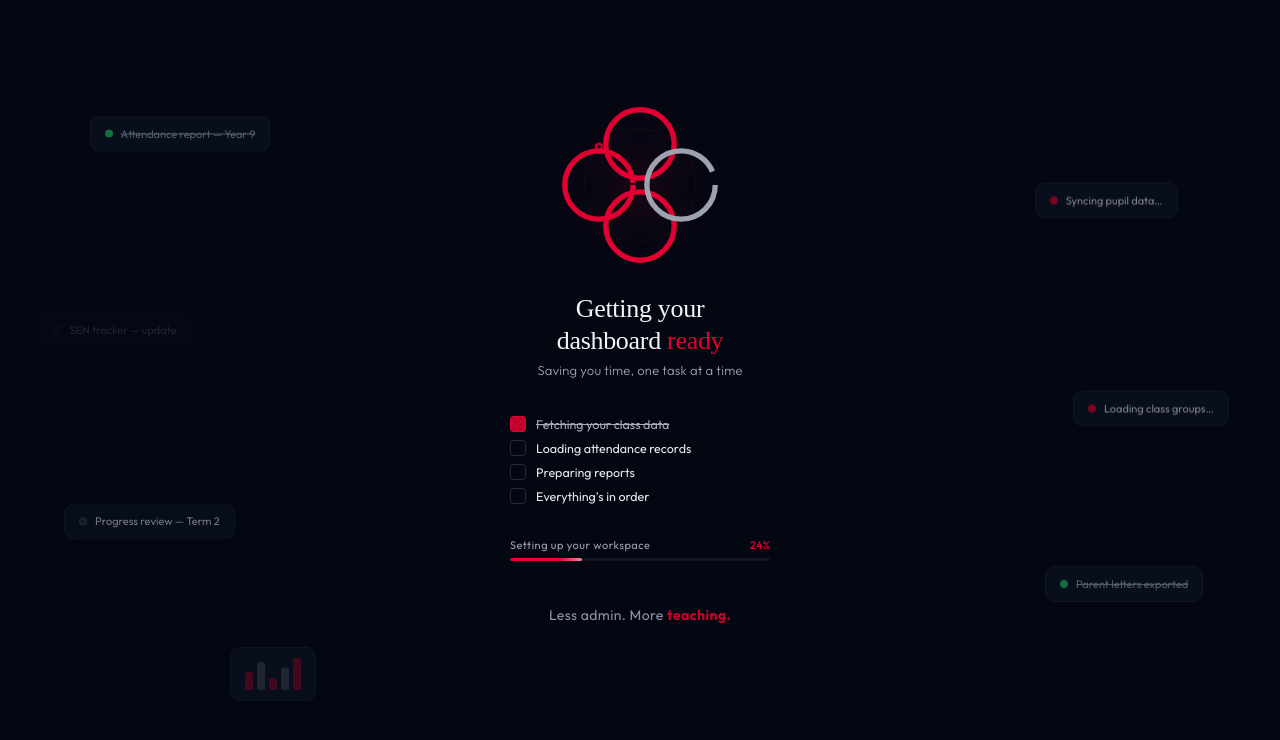
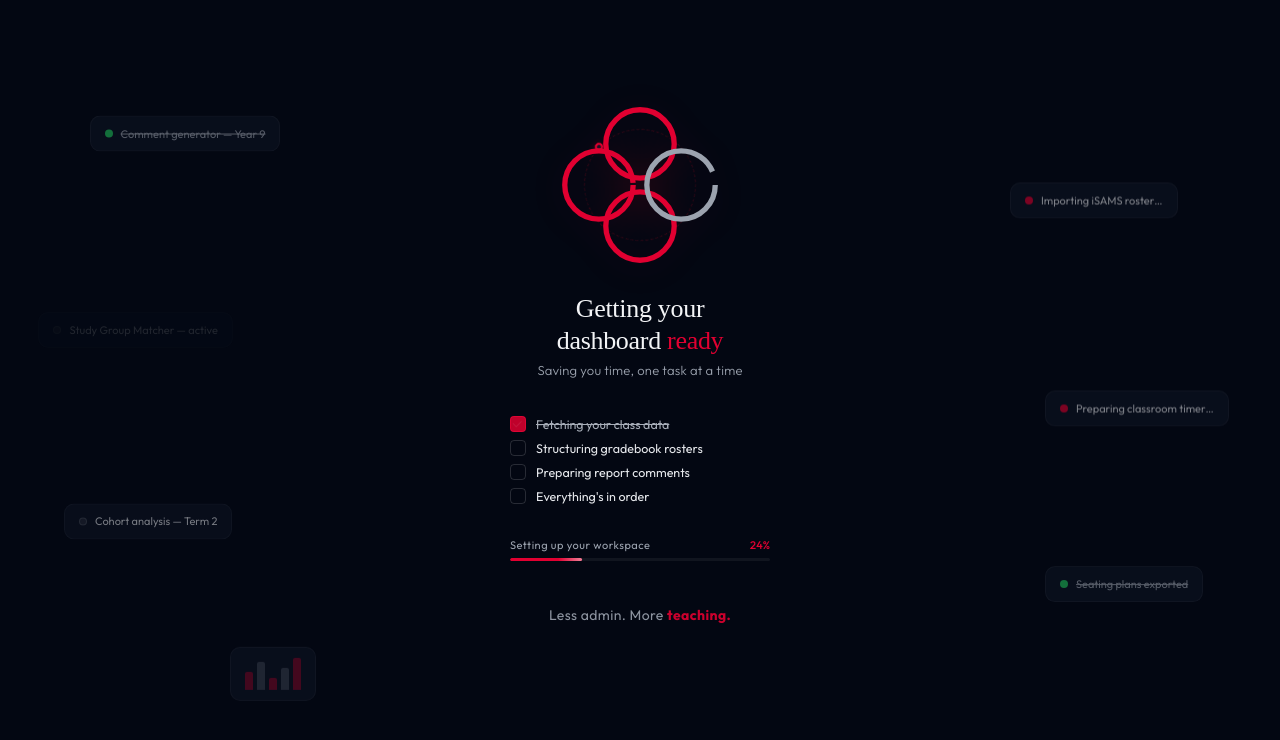
Before and after one commit to Shanif-Ahammed/edukit, a React (Vite) app: page / in a window 1280 px wide. Both pictures are taken after a click on the button "⚡ Enter Educator Workspace". Shown: the top 740 px of the page. Built offline with nearby package versions, Linux system fonts and the light colour scheme.

Commit message:
Update LoadingScreen.jsx to accurately match portal features, removing attendance and parent letter references

```diff
--- a/src/components/LoadingScreen.jsx
+++ b/src/components/LoadingScreen.jsx
@@ -503,12 +503,12 @@ export default function LoadingScreen({ theme, onComplete }) {
 
       {/* Floating background task cards */}
       <div className="bg-cards">
-        <div className="bg-card done bc1"><span className="bg-card-label">Attendance report — Year 9</span></div>
-        <div className="bg-card doing bc2"><span className="bg-card-label">Syncing pupil data…</span></div>
-        <div className="bg-card todo bc3"><span className="bg-card-label">Progress review — Term 2</span></div>
-        <div className="bg-card done bc4"><span className="bg-card-label">Parent letters exported</span></div>
-        <div className="bg-card todo bc5"><span className="bg-card-label">SEN tracker — update</span></div>
-        <div className="bg-card doing bc6"><span className="bg-card-label">Loading class groups…</span></div>
+        <div className="bg-card done bc1"><span className="bg-card-label">Comment generator — Year 9</span></div>
+        <div className="bg-card doing bc2"><span className="bg-card-label">Importing iSAMS roster…</span></div>
+        <div className="bg-card todo bc3"><span className="bg-card-label">Cohort analysis — Term 2</span></div>
+        <div className="bg-card done bc4"><span className="bg-card-label">Seating plans exported</span></div>
+        <div className="bg-card todo bc5"><span className="bg-card-label">Study Group Matcher — active</span></div>
+        <div className="bg-card doing bc6"><span className="bg-card-label">Preparing classroom timer…</span></div>
 
         {/* Mini bar charts */}
         <div className="bg-chart bch1">
@@ -553,11 +553,11 @@ export default function LoadingScreen({ theme, onComplete }) {
           </div>
           <div className={`check-item visible ${ticked2 ? 'ticked' : ''}`} style={{ animationDelay: '2.1s' }}>
             <div className="check-box"><div className="check-tick"></div></div>
-            <span className="check-label">Loading attendance records</span>
+            <span className="check-label">Structuring gradebook rosters</span>
           </div>
           <div className={`check-item visible ${ticked3 ? 'ticked' : ''}`} style={{ animationDelay: '2.6s' }}>
             <div className="check-box"><div className="check-tick"></div></div>
-            <span className="check-label">Preparing reports</span>
+            <span className="check-label">Preparing report comments</span>
           </div>
           <div className={`check-item visible ${ticked4 ? 'ticked' : ''}`} style={{ animationDelay: '3.1s' }}>
             <div className="check-box"><div className="check-tick"></div></div>
```
